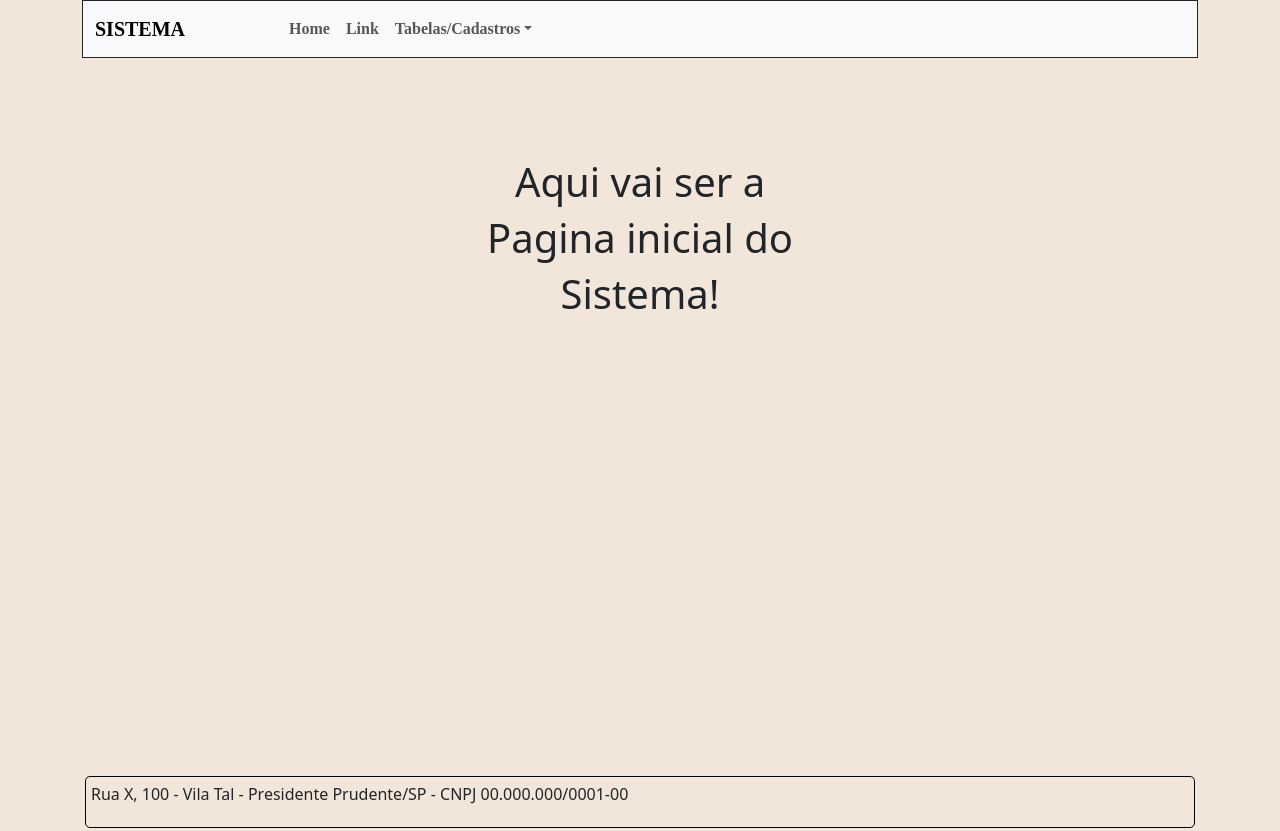
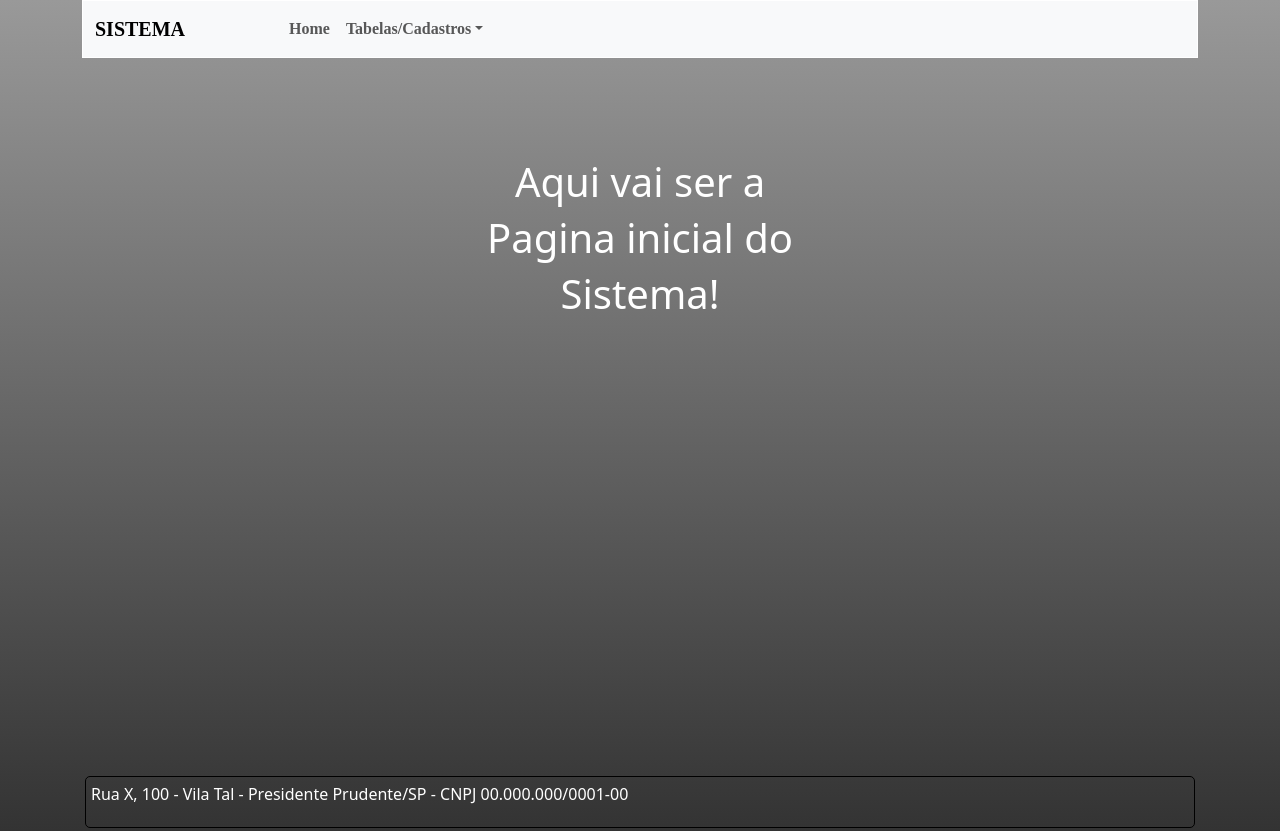
Before and after one commit to Felipebento53/ProjetoLP2REACT, a React (Create React App) app: page /#/ in a window 1280 px wide. Built offline with nearby package versions, Linux system fonts and the light colour scheme; a web font is replaced by a local one.

Commit message:
feat: background

```diff
--- a/src/TelasCadastro/Telas.css
+++ b/src/TelasCadastro/Telas.css
@@ -8,7 +8,8 @@
 }
 
 .tela-cad{
-    background-color: #f2e5d9;
+    background: linear-gradient(to bottom, #999999 0%, #333333 100%);
+    color: white;
 }
 
 .tela-home{
--- a/src/Templates/Header.jsx
+++ b/src/Templates/Header.jsx
@@ -16,7 +16,6 @@ export function Header(props) {
                             <div className="header-navbar">
                                 <Nav className="me-auto">
                                     <Nav.Link as={Link} to="/">Home</Nav.Link>
-                                    <Nav.Link as={Link} to="/">Link</Nav.Link>
                                     <NavDropdown title="Tabelas/Cadastros" id="basic-nav-dropdown">
                                         <NavDropdown.Item as={Link} to="/cliente">Cliente</NavDropdown.Item>
                                         <NavDropdown.Item as={Link} to="/produto">Produto</NavDropdown.Item>
--- a/src/Templates/Templates.css
+++ b/src/Templates/Templates.css
@@ -30,4 +30,5 @@
 .header{
     border-style:solid ;
     border-width: 1.5px;
+    background-color: black;
 }
```
